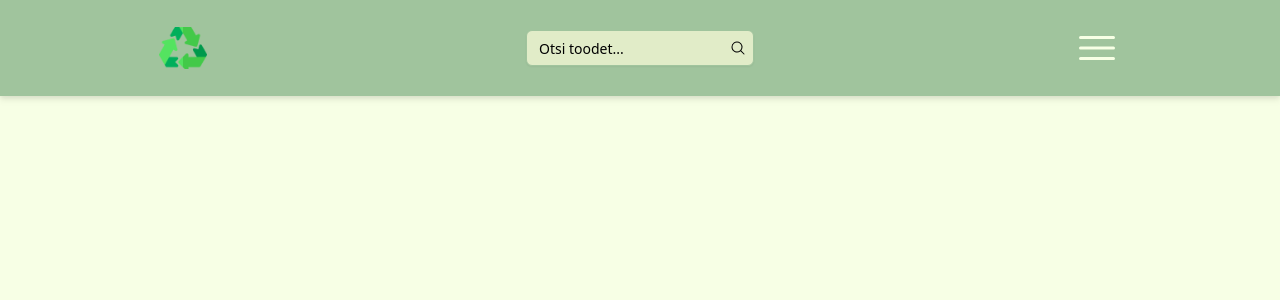
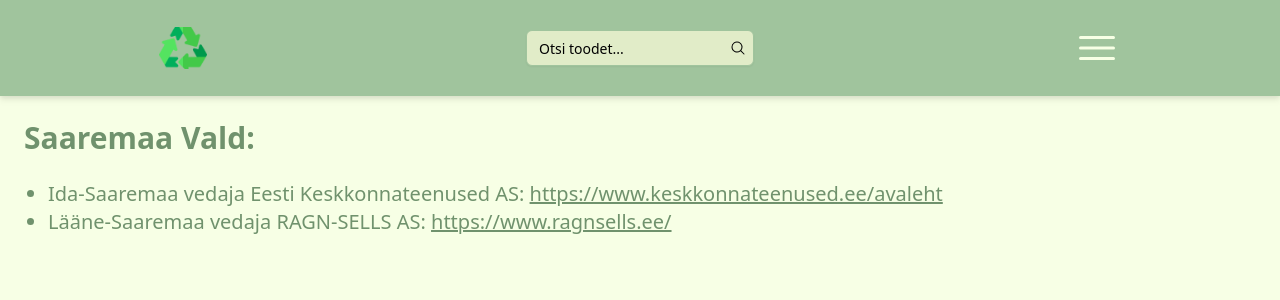
Before and after one commit to 4avik/prygi_sort_1, a Vue app: page /piirkond in a window 1280 px wide. Before the commit this address had no page. Shown: the top 300 px of the page. Built offline with nearby package versions, Linux system fonts and the light colour scheme.

Commit message:
Added page for area info

```diff
--- a/src/components/Header.vue
+++ b/src/components/Header.vue
@@ -69,7 +69,7 @@
   </header>
   <div class="w-screen flex-col absolute hidden bg-[#70926D]" id="nav">
     <RouterLink to="/" class="p-4 text-[#C4D7B2] text-xl" @click="hideAllDropdown()">ÜLDINFO</RouterLink>
-    <p class="p-4 text-[#C4D7B2] text-xl">PIIRKONDADE INFO</p>
+    <RouterLink to="/piirkond" class="p-4 text-[#C4D7B2] text-xl" @click="hideAllDropdown()">PIIRKONDADE INFO</RouterLink>
     <RouterLink to="/add-product" class="p-4 text-[#C4D7B2] text-xl" @click="hideAllDropdown()">LISA TOODE</RouterLink>
   </div>
   <div v-if="filterByTerm().length === 0" class="w-screen flex-col absolute bg-[#A0C49D] text-[#F7FFE5] border-b border-[#C4D7B2]">
--- a/src/router/index.js
+++ b/src/router/index.js
@@ -33,6 +33,11 @@
       component: () => import('../views/Biojaatmed.vue')
     },
     {
+      path: '/piirkond',
+      name: 'piirkond',
+      component: () => import('../views/Piirkond.vue')
+    },
+    {
       path: '/add-product',
       name: 'add-product',
       component: () => import('../views/AddProduct.vue')
--- /dev/null
+++ b/src/views/Piirkond.vue
@@ -0,0 +1,15 @@
+<script setup>
+
+</script>
+
+<template>
+    <div class="flex flex-col gap-6">
+        <h1 class="text-[#70926D] text-3xl font-bold">Saaremaa Vald:</h1>
+        <div>
+            <ul class="list-disc px-6 text-[#70926D] text-xl">
+                <li>Ida-Saaremaa vedaja Eesti Keskkonnateenused AS: <a class="underline" href="https://www.keskkonnateenused.ee/avaleht" target="_blank">https://www.keskkonnateenused.ee/avaleht</a></li>
+                <li>Lääne-Saaremaa vedaja RAGN-SELLS AS: <a class="underline" href="https://www.ragnsells.ee/" target="_blank">https://www.ragnsells.ee/</a></li>
+            </ul>
+        </div>
+    </div>
+</template>
```
